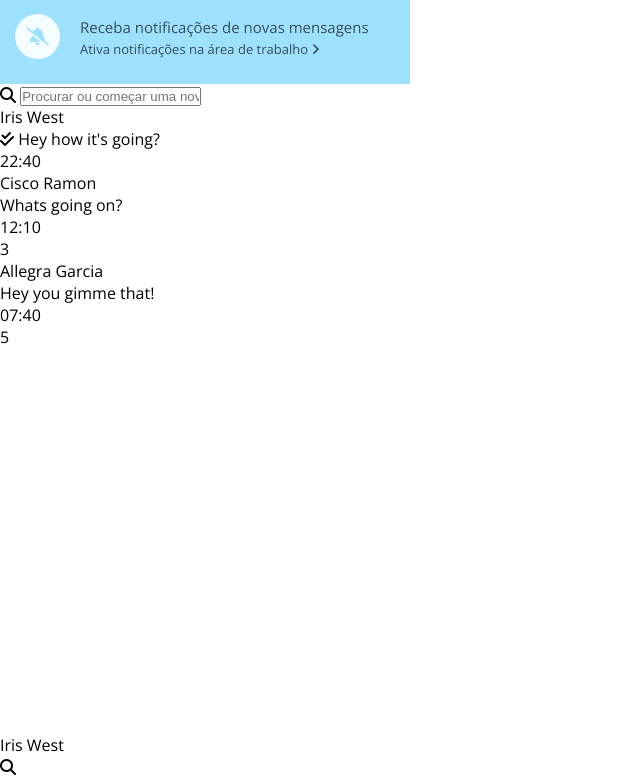
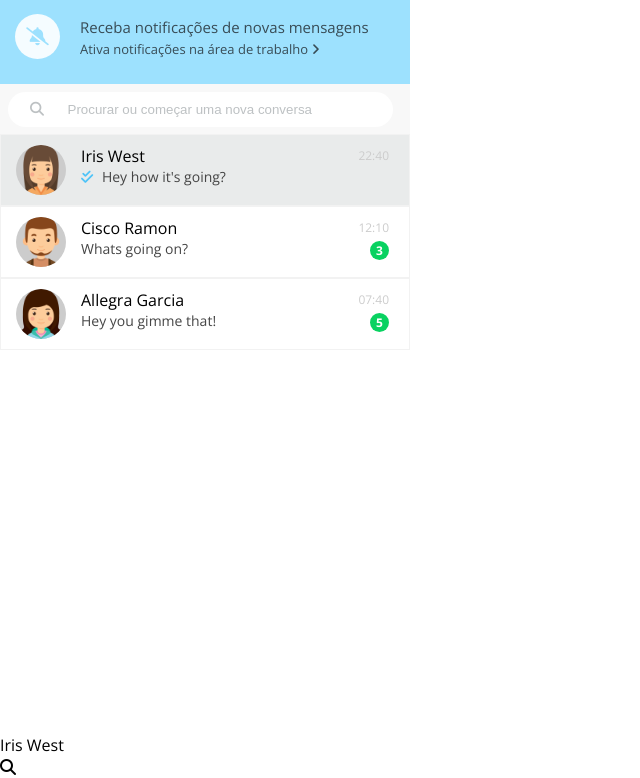
Before and after one commit to pauloWeslleY/whatsapp_web_clone, a website: page index.html in a window 1280 px wide. Shown: the part 66-844 px from the top of the page, without its empty margins (0-640 px from the left). Drawn offline with nearby package versions, Linux system fonts and the light colour scheme.

Commit message:
[AULA 64] - Finalizando a SideBar

```diff
--- a/index.html
+++ b/index.html
@@ -48,9 +48,9 @@
 				<div class="search__container">
 					<i id="search__contact" class="fa-solid fa-magnifying-glass"></i>
 					<input
+						id="search"
 						type="text"
 						name="search"
-						id="search"
 						placeholder="Procurar ou começar uma nova conversa"
 					/>
 				</div>
--- a/styles/scss/_colors.scss
+++ b/styles/scss/_colors.scss
@@ -1,10 +1,22 @@
 // [] Colors Variables
 
 $white: #f5fcff;
+$white-50: #ffffff;
+$white-100: #f8f8f8;
+$white-200: #f2f2f2;
+$white-300: #f4f5f5;
+$white-400: #e9ebeb;
 
 $gray-100: #eeeeee;
 $gray-200: #cccccc;
+$gray-300: #bdc1c3;
 $gray-400: #80868a;
+$gray-500: #454545;
 
 $blue-100: #9de1fe;
+$blue-300: #4fc3f7;
 $blue-500: #384c56;
+
+$green-100: #09d261;
+
+$black: #000000;
--- a/styles/scss/_sidebar.scss
+++ b/styles/scss/_sidebar.scss
@@ -53,4 +53,127 @@
 			font-size: 13px;
 		}
 	}
+
+	// [] Styles Search Container
+	.search__container {
+		height: 50px;
+		width: 100%;
+		padding-left: 7.5px;
+		padding-top: 7.5px;
+		background-color: colors.$white-100;
+		color: colors.$gray-300;
+		position: relative;
+		box-sizing: border-box;
+
+		#search__contact {
+			position: absolute;
+			top: 18px;
+			left: 30px;
+
+			font-size: 14px;
+		}
+
+		#search {
+			border: none;
+			border-radius: 17.5px;
+			// outline: none;
+
+			background-color: colors.$white-50;
+
+			height: 35px;
+			width: 385px;
+			padding-left: 60px;
+			box-sizing: border-box;
+
+			&::placeholder {
+				color: colors.$gray-300;
+			}
+		}
+	}
+
+	.contacts__container {
+		height: auto;
+		background-color: colors.$white-50;
+
+		.contact__box {
+			cursor: pointer;
+			background-color: colors.$white-50;
+			height: 72px;
+			border: 1px solid colors.$white-200;
+			position: relative;
+			box-sizing: border-box;
+
+			transition: all 0.3s ease-in-out 400ms;
+
+			&:last-child {
+				border-bottom: 1px solid colors.$white-200;
+			}
+
+			&:hover {
+				background-color: colors.$white-300;
+			}
+
+			.user__photo {
+				width: 50px;
+			}
+
+			.user__info {
+				margin-left: 80px;
+				margin-top: 10px;
+				display: inline-block;
+
+				.user__name {
+					font-size: 16px;
+					color: colors.$black;
+					// margin-bottom: 12px;
+				}
+
+				.user__message_preview {
+					font-size: 14px;
+					color: colors.$gray-500;
+
+					.fa-check-double {
+						color: colors.$blue-300;
+						margin-right: 5px;
+					}
+				}
+			}
+
+			.message__info {
+				position: absolute;
+				top: 12px;
+				right: 20px;
+				display: inline-block;
+
+				.message__time {
+					font-size: 12px;
+					margin-bottom: 5px;
+					color: colors.$gray-200;
+				}
+
+				.message__pending {
+					background-color: colors.$green-100;
+					color: colors.$white-50;
+
+					width: 19px;
+					height: 19px;
+					line-height: 19px;
+					font-size: 12px;
+					font-weight: bold;
+					border-radius: 50%;
+
+					text-align: center;
+					float: right;
+				}
+			}
+		}
+
+		.active__chat {
+			background-color: colors.$white-400;
+		}
+
+		.contact__box.active__chat:hover {
+			background-color: colors.$white-400;
+		}
+	}
 }
```
Also changed, not shown: styles/css/index.min.css, 1 other file.
